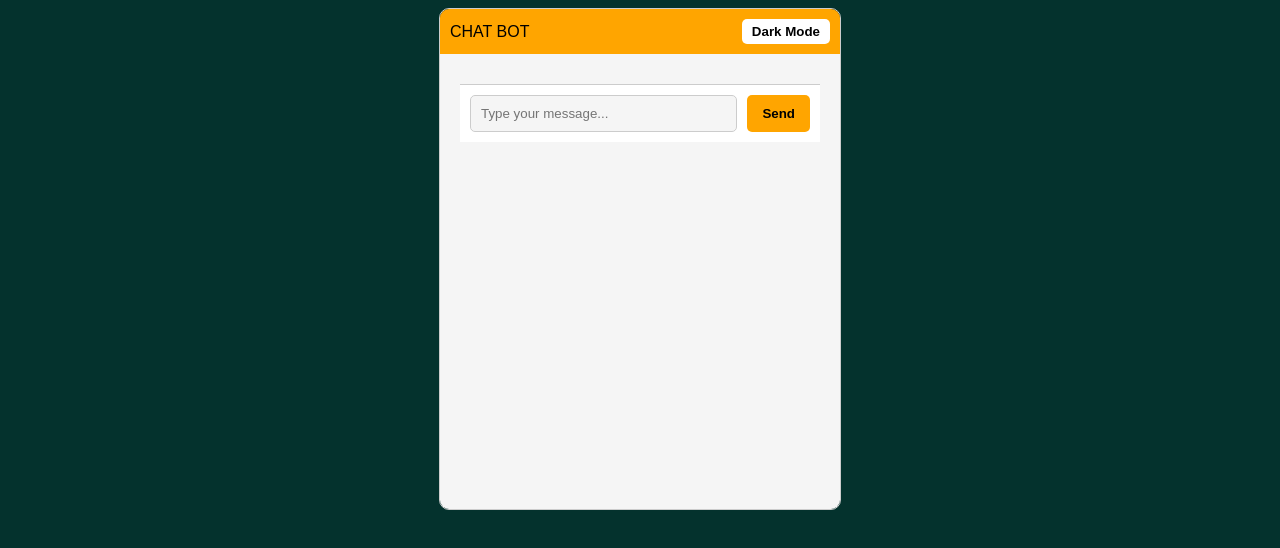
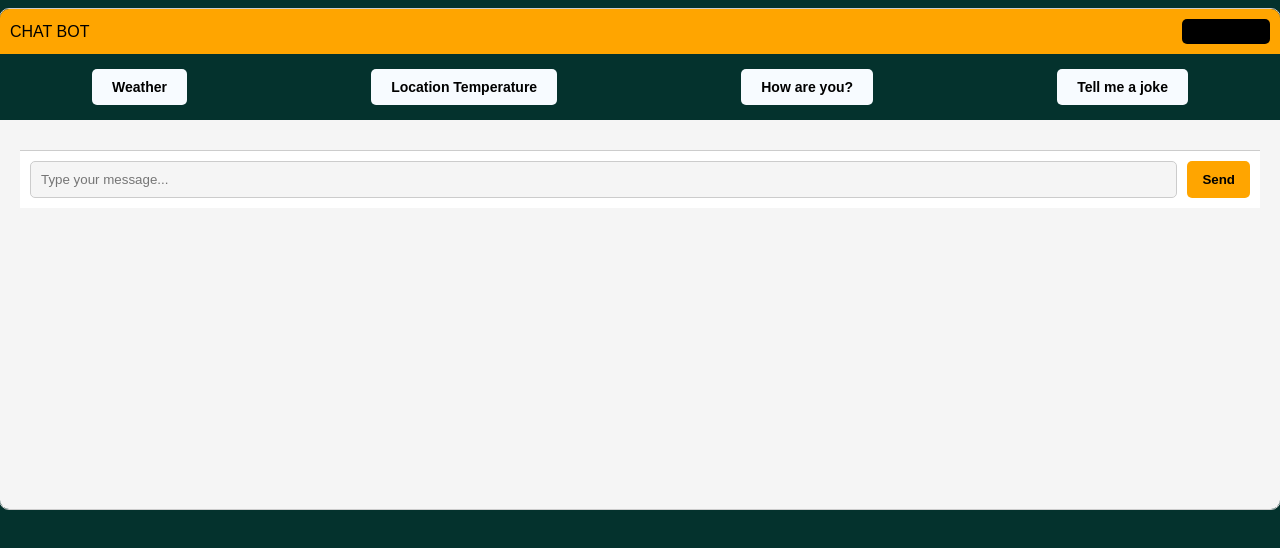
Before and after one commit to Vishak11/CHATBOT-GEMINI, a React (Vite) app: page / in a window 1280 px wide. Shown: the top 548 px of the page. Built offline with nearby package versions, Linux system fonts and the light colour scheme.

Commit message:
style change

```diff
--- a/src/App.css
+++ b/src/App.css
@@ -4,7 +4,7 @@
   display: flex;
   flex-direction: column;
   height: 500px;
-  width: 400px;
+  width: 100vw;
   border: 1px solid #ccc;
   border-radius: 10px;
   overflow: hidden;
@@ -21,7 +21,7 @@
 }
 
 .theme-toggle {
-  background-color: #ffffff;
+  background-color: #000000;
   border: none;
   padding: 5px 10px;
   border-radius: 5px;
@@ -41,7 +41,7 @@
 }
 
 .dark-mode {
-  --background-color: #121212;
+  --background-color: #000000;
   --message-bg-user: #2e7d32;
   --message-bg-bot: #424242;
   --text-color: #fff;
@@ -111,3 +111,27 @@
   padding: 10px 15px;
   cursor: pointer;
 }
+
+
+.quick-replies {
+  display: flex;
+  justify-content: space-around;
+  margin: 10px 0;
+}
+
+.quick-replies button {
+  background-color: #f7fbff;
+  border: none;
+  color: black;
+  font-weight: 600 ;
+  padding: 10px 20px;
+  border-radius: 5px;
+  cursor: pointer;
+  font-size: 14px;
+  margin: 5px;
+  transition: background-color 0.3s;
+}
+
+.quick-replies button:hover {
+  background-color: #0056b3;
+}
--- a/src/App.jsx
+++ b/src/App.jsx
@@ -15,20 +15,24 @@ const App = () => {
 
     const handleSubmit = async (event) => {
         event.preventDefault();
-        const userMessage = { text: input, sender: 'user' };
+        sendMessage(input);
+        setInput('');
+    };
+
+    const sendMessage = async (text) => {
+        const userMessage = { text, sender: 'user' };
         setMessages((prevMessages) => [...prevMessages, userMessage]);
-        setInput('');
 
         // Call the Gemini API
         try {
             const response = await axios.post(
-                'https://generativelanguage.googleapis.com/v1beta/models/gemini-1.5-flash-latest:generateContent?key=YOUR_API_KEY',
+                'https://generativelanguage.googleapis.com/v1beta/models/gemini-1.5-flash-latest:generateContent?key=AIzaSyDp38JIvL_7j4TDEDb1Vg6tqZ2LlZBE1Ic',
                 {
                     contents: [
                         {
                             parts: [
                                 {
-                                    text: input
+                                    text
                                 }
                             ]
                         }
@@ -57,6 +61,10 @@ const App = () => {
         setDarkMode(!darkMode); // Toggle dark mode
     };
 
+    const handleQuickReply = (message) => {
+        sendMessage(message); // Send the selected quick reply message
+    };
+
     return (
         <div className={`chatbot ${darkMode ? 'dark-mode' : 'light-mode'}`}>
             <div className="header">
@@ -64,6 +72,12 @@ const App = () => {
                 <button onClick={toggleTheme} className="theme-toggle">
                     {darkMode ? 'Light Mode' : 'Dark Mode'}
                 </button>
+            </div>
+            <div className="quick-replies">
+                <button onClick={() => handleQuickReply('What is the weather today?')}>Weather</button>
+                <button onClick={() => handleQuickReply('What is the temperature at my location?')}>Location Temperature</button>
+                <button onClick={() => handleQuickReply('How are you?')}>How are you?</button>
+                <button onClick={() => handleQuickReply('Tell me a joke.')}>Tell me a joke</button>
             </div>
             <div className="chat-window">
                 <div className="messages">
```
